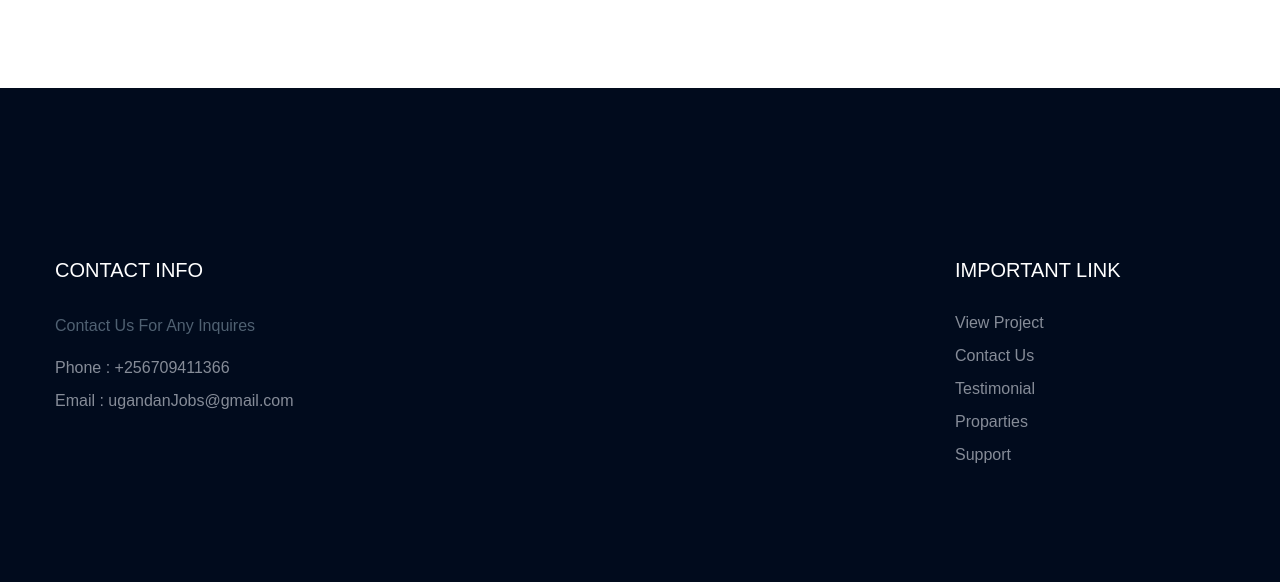
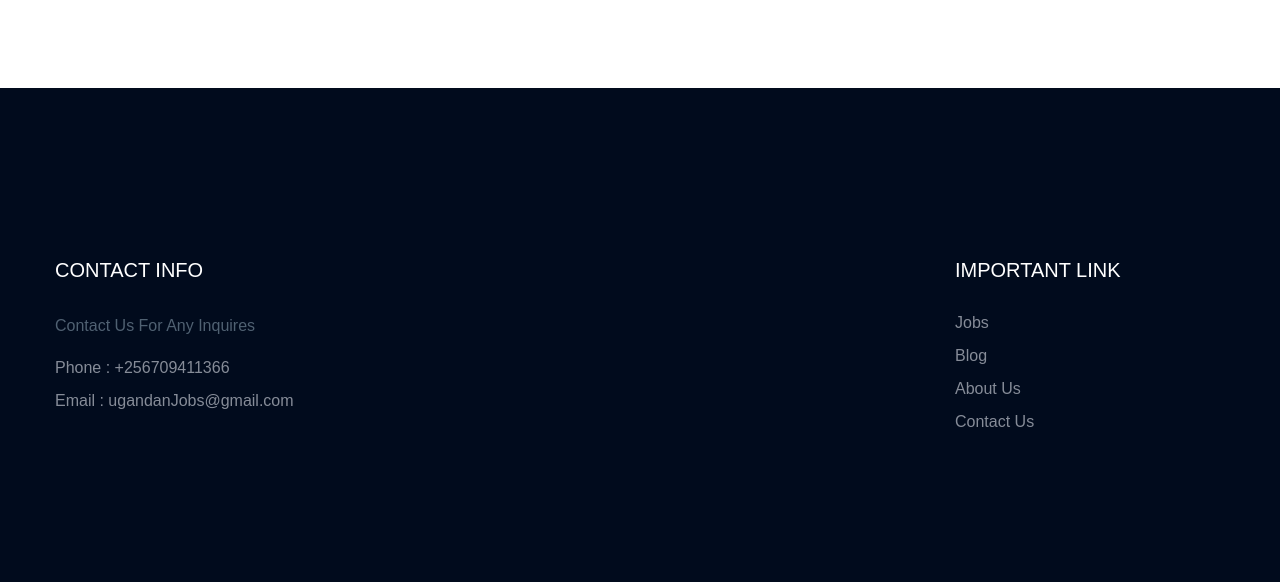
Before and after one commit to kiwanacollins/Ugandan-Jobs, a plain HTML site: page blog.html in a window 1280 px wide. Shown: the part 1684-2266 px from the top of the page. Drawn offline with Linux system fonts and the light colour scheme; a web font is replaced by a local one.

Commit message:
Update footer links to match new page structure

```diff
--- a/blog.html
+++ b/blog.html
@@ -189,12 +189,11 @@
                         <div class="single-footer-caption mb-50">
                             <div class="footer-tittle">
                                 <h4>Important Link</h4>
-                                <ul>
-                                    <li><a href="#"> View Project</a></li>
-                                    <li><a href="#">Contact Us</a></li>
-                                    <li><a href="#">Testimonial</a></li>
-                                    <li><a href="#">Proparties</a></li>
-                                    <li><a href="#">Support</a></li>
+                               <ul>
+                                    <li><a href="./job_listing.html">Jobs</a></li>
+                                    <li><a href="./blog.html">Blog</a></li>
+                                    <li><a href="index.html#about-us">About Us</a></li>
+                                    <li><a href="./contact.html">Contact Us</a></li>
                                 </ul>
                             </div>
                         </div>
```
Also changed, not shown: contact.html (+5 -6 lines), job_details.html (+5 -6 lines), job_listing.html (+5 -6 lines), software_Developer.html (+5 -6 lines).
